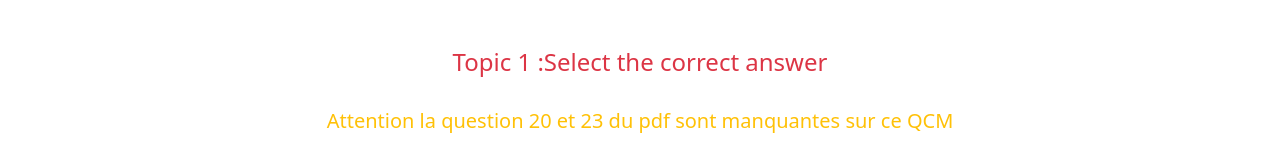
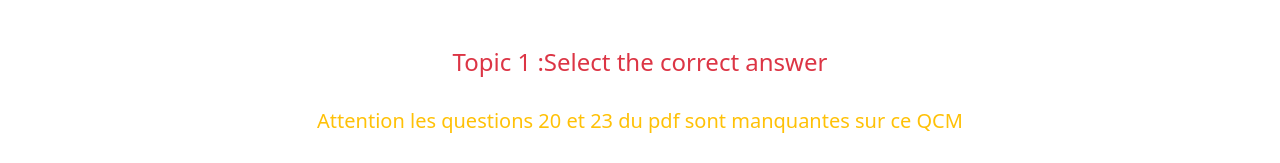
Before and after one commit to Hermes785/quizzapp, a React (Create React App) app: page /topic1 in a window 1280 px wide. Shown: the top 163 px of the page. Built offline with nearby package versions, Linux system fonts and the light colour scheme.

Commit message:
ajout de mot dalerte

```diff
--- a/src/Components/QuizzApp1.js
+++ b/src/Components/QuizzApp1.js
@@ -561,7 +561,7 @@ const QuizzApp = () => {
     return (
         <div className="container mt-5">
             <h4 className="text-danger">Topic 1 :Select the correct answer</h4> <br />
-            <h5 className="text-warning">Attention la question 20 et 23 du pdf sont manquantes sur ce QCM </h5> <br />
+            <h5 className="text-warning">Attention les questions 20 et 23 du pdf sont manquantes sur ce QCM </h5> <br />
             {!showScore ? (
                 // Affichage des questions et des options de réponse
                 <>
```
